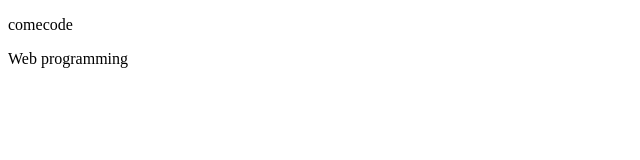
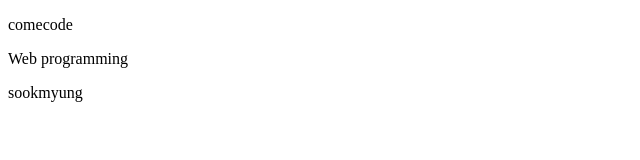
Before and after one commit to minjung-sys/Comcode, a plain HTML site: page test.html in a window 1280 px wide. Shown: the whole page, without its empty margins (0-640 px from the left). Drawn offline with Linux system fonts and the light colour scheme.

Commit message:
수정했다

```diff
--- a/test.html
+++ b/test.html
@@ -7,6 +7,7 @@
     <title>Hello World</title>
     <p>comecode</p>
     <p>Web programming</p>
+    <p>sookmyung</p>
 </head>
 <body>
 
```
